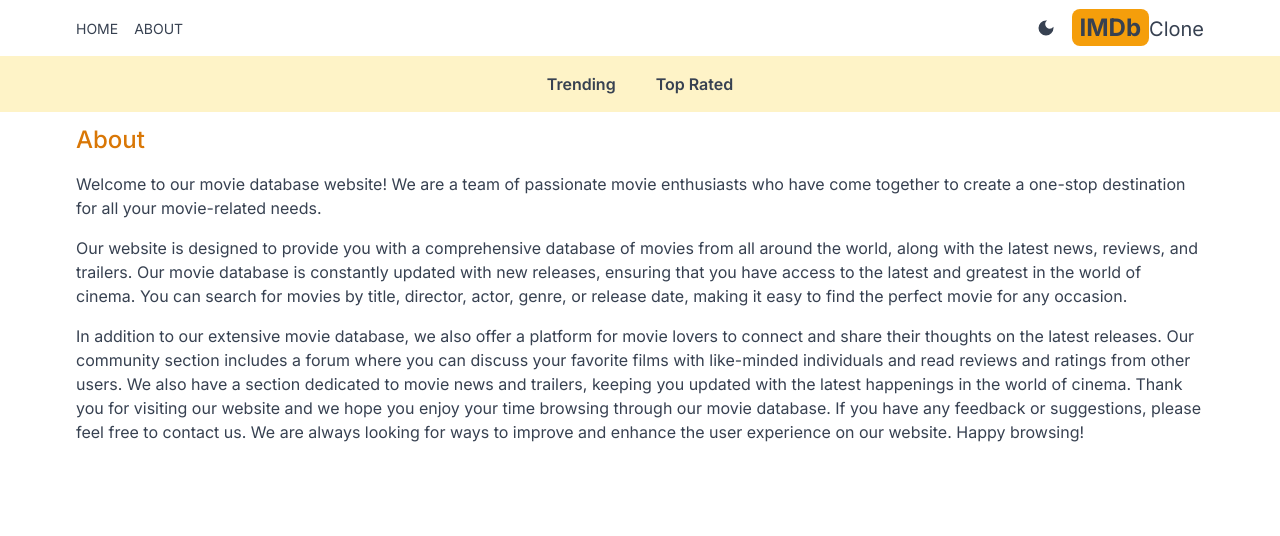
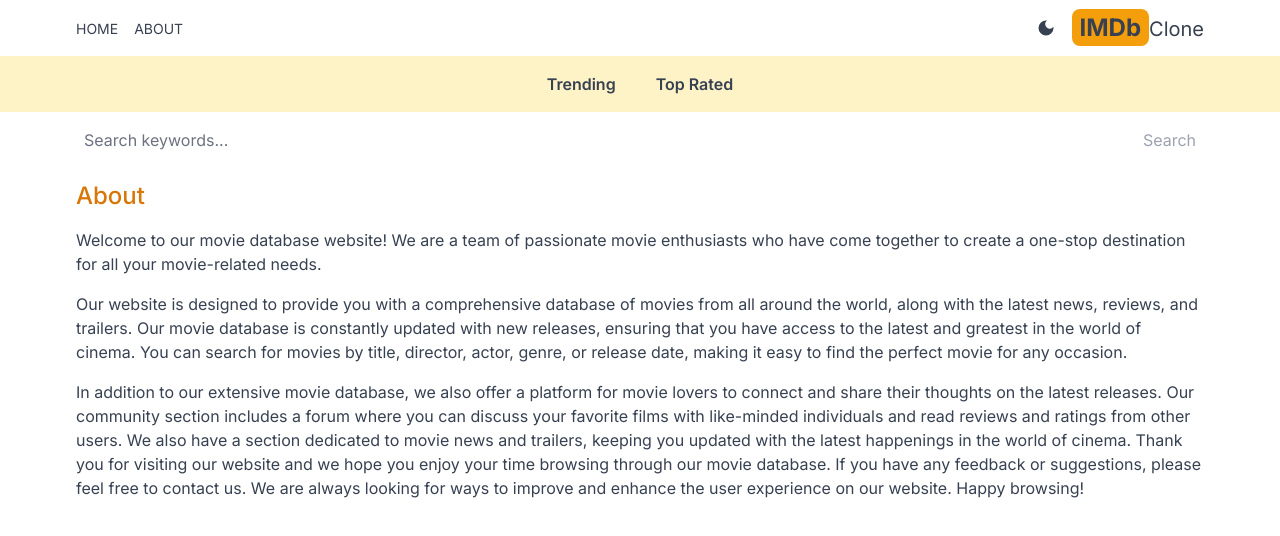
Before and after one commit to alexvladut03/IMDb-clone, a Next.js app: page /about in a window 1280 px wide. Shown: the top 536 px of the page. Built offline with nearby package versions, Linux system fonts and the light colour scheme.

Commit message:
Searchbox

```diff
--- a/src/app/layout.js
+++ b/src/app/layout.js
@@ -3,6 +3,7 @@
 import Header from "@/components/Header";
 import Providers from "./Providers";
 import NavBar from "@/components/NavBar";
+import SearchBox from "@/components/SearchBox";
 
 const inter = Inter({ subsets: ["latin"] });
 
@@ -18,6 +19,7 @@
         <Providers>
           <Header />
           <NavBar />
+          <SearchBox />
           {children}
         </Providers>
       </body>
--- /dev/null
+++ b/src/app/search/[searchTerm]/page.jsx
@@ -0,0 +1,18 @@
+import Results from "@/components/Results";
+
+export default async function SearchPage({ params }) {
+  const seachTerm = params.searchTerm;
+  const res = await fetch(
+    `https://api.themoviedb.org/3/search/movie?api_key=${process.env.API_KEY}&query=${seachTerm}&language=en-US&page=1&include_adult=false`
+  );
+  const data = await res.json();
+  const results = data.results;
+  return (
+    <div>
+      {results &&
+        results.length ===
+        <h1 className="text-center pt-6">No results found</h1>}
+      {results && <Results results={results} />}
+    </div>
+  );
+}
--- /dev/null
+++ b/src/components/SearchBox.jsx
@@ -0,0 +1,33 @@
+"use client";
+
+import { useState } from "react";
+import { useRouter } from "next/navigation";
+
+export default function SearchBox() {
+  const [search, setSearch] = useState("");
+  const router = useRouter();
+  const handleSubmit = (e) => {
+    e.preventDefault();
+    router.push(`/search/${search}`);
+  };
+  return (
+    <form
+      className="flex justify-between px-5 max-w-6xl mx-auto"
+      onSubmit={handleSubmit}
+    >
+      <input
+        type="text"
+        placeholder="Search keywords..."
+        className="w-full h-14 rounded-md placeholder-gray-500 outline-none bg-transparent flex-1"
+        value={search}
+        onChange={(e) => setSearch(e.target.value)}
+      />
+      <button
+        className="text-amber-600 disabled:text-gray-400"
+        disabled={search === ""}
+      >
+        Search
+      </button>
+    </form>
+  );
+}
```
